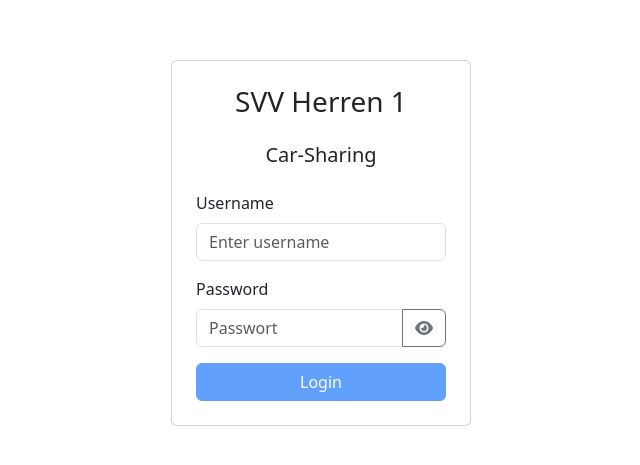
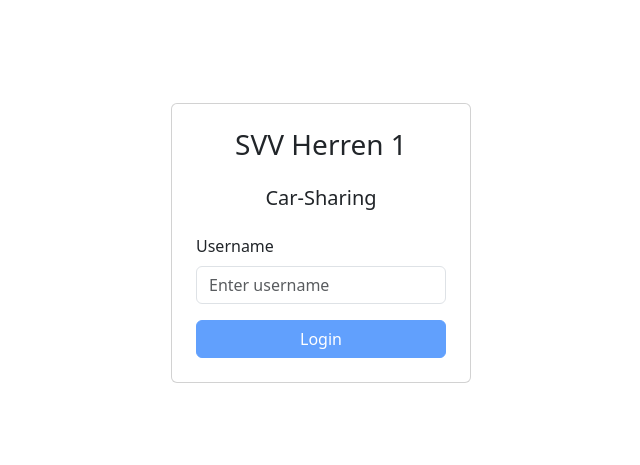
Before and after one commit to RichardPrax/svv-car-sharing-fe, an Angular app: page /login in a window 1280 px wide. Shown: the part 157-622 px from the top of the page, without its empty margins (319-959 px from the left). Built offline with nearby package versions, Linux system fonts and the light colour scheme.

Commit message:
removed password from login

```diff
--- a/src/app/components/login/login.component.html
+++ b/src/app/components/login/login.component.html
@@ -1,22 +1,28 @@
-<div class="container d-flex justify-content-center align-items-center" style="height: 100vh;">
-    <div class="card p-4" style="width: 300px;">
+<div
+  class="container d-flex justify-content-center align-items-center"
+  style="height: 100vh"
+>
+  <div class="card p-4" style="width: 300px">
     <h3 class="text-center mb-4">SVV Herren 1</h3>
     <h5 class="text-center mb-4">Car-Sharing</h5>
     <form [formGroup]="loginForm" (ngSubmit)="authenticate()">
       <div class="mb-3">
         <label for="username" class="form-label">Username</label>
-          <input type="text" class="form-control" id="username" formControlName="username" placeholder="Enter username">
+        <input
+          type="text"
+          class="form-control"
+          id="username"
+          formControlName="username"
+          placeholder="Enter username"
+        />
       </div>
-        <div class="mb-3">
-          <label for="password" class="form-label">Password</label>
-          <div class="input-group">
-            <input [type]="passwordFieldType" class="form-control themed-input" id="password" formControlName="password" placeholder="Passwort">
-            <button type="button" class="btn btn-outline-secondary" (click)="togglePasswordVisibility()">
-              <i [class]="passwordFieldType === 'password' ? 'fa fa-eye' : 'fa fa-eye-slash'"></i>
+      <button
+        type="submit"
+        class="btn btn-primary w-100"
+        [disabled]="loginForm.invalid"
+      >
+        Login
       </button>
-          </div>
-        </div>
-        <button type="submit" class="btn btn-primary w-100" [disabled]="loginForm.invalid">Login</button>
     </form>
   </div>
 </div>
--- a/src/app/components/login/login.component.ts
+++ b/src/app/components/login/login.component.ts
@@ -1,5 +1,10 @@
 import { Component } from '@angular/core';
-import { FormBuilder, FormGroup, ReactiveFormsModule, Validators } from '@angular/forms';
+import {
+  FormBuilder,
+  FormGroup,
+  ReactiveFormsModule,
+  Validators,
+} from '@angular/forms';
 import { AuthService } from '../../services/auth/auth.service';
 import { AuthenticationRequest } from '../../models/AuthenticationRequest';
 import { Router } from '@angular/router';
@@ -9,40 +14,33 @@ import { Router } from '@angular/router';
   standalone: true,
   imports: [ReactiveFormsModule],
   templateUrl: './login.component.html',
-  styleUrl: './login.component.css'
+  styleUrl: './login.component.css',
 })
 export class LoginComponent {
   loginForm: FormGroup;
-  passwordFieldType: string = 'password';
 
-  constructor(private fb: FormBuilder,
-              private authService: AuthService,
-              private router: Router
+  constructor(
+    private fb: FormBuilder,
+    private authService: AuthService,
+    private router: Router
   ) {
     this.loginForm = this.fb.group({
       username: ['', Validators.required],
-      password: ['', Validators.required]
     });
   }
 
   authenticate() {
     const authenticationRequest: AuthenticationRequest = {
       username: this.loginForm.value.username,
-      password: this.loginForm.value.password
     };
 
     this.authService.authenticate(authenticationRequest).subscribe(
-      response => {
-        console.log(response);
+      (response) => {
         this.router.navigate([`/`]);
       },
-      error => {
+      (error) => {
         console.log(error.error);
       }
     );
   }
-
-  togglePasswordVisibility() {
-    this.passwordFieldType = this.passwordFieldType === 'password' ? 'text' : 'password';
-  }
 }
--- a/src/app/models/AuthenticationRequest.ts
+++ b/src/app/models/AuthenticationRequest.ts
@@ -1,4 +1,3 @@
 export interface AuthenticationRequest {
-    username: string,
-    password: string
+  username: string;
 }
```
Lines whose indentation alone changed are shown as unchanged.
